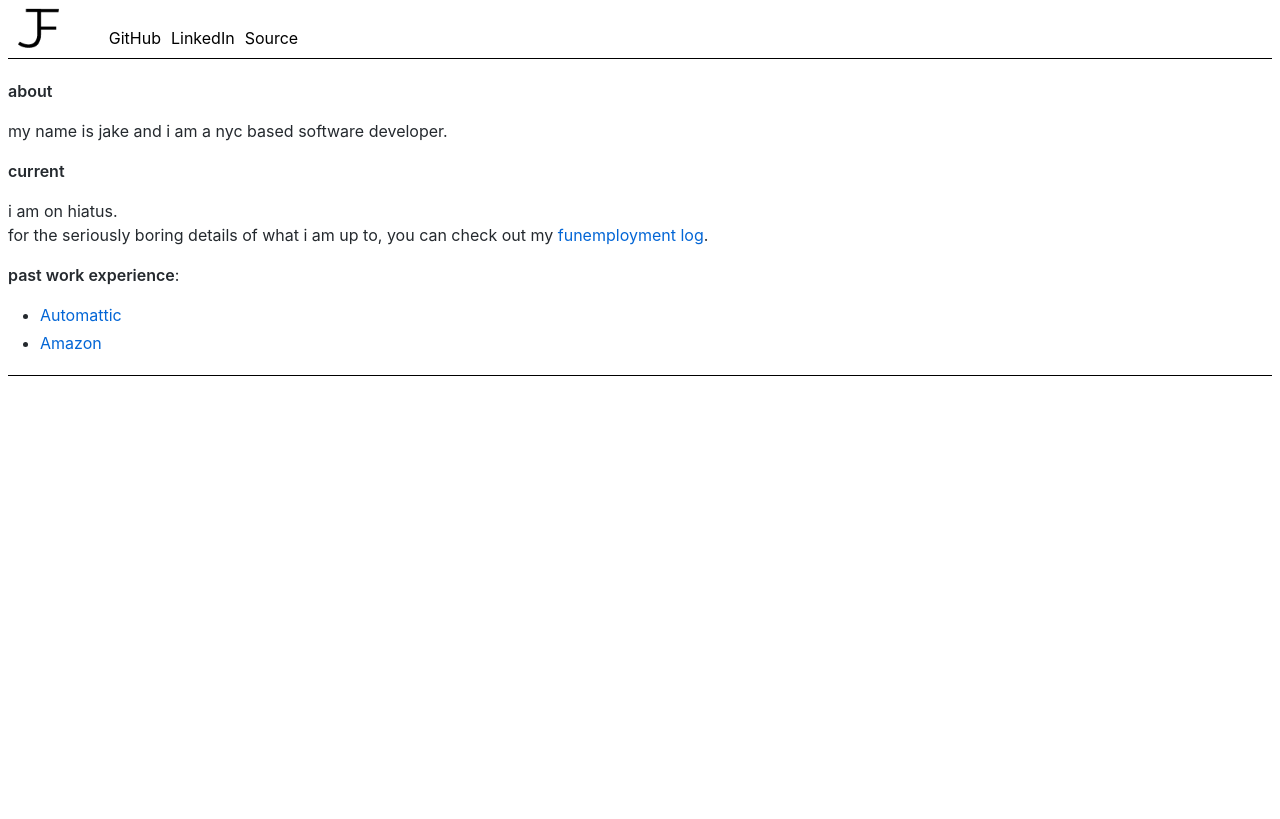
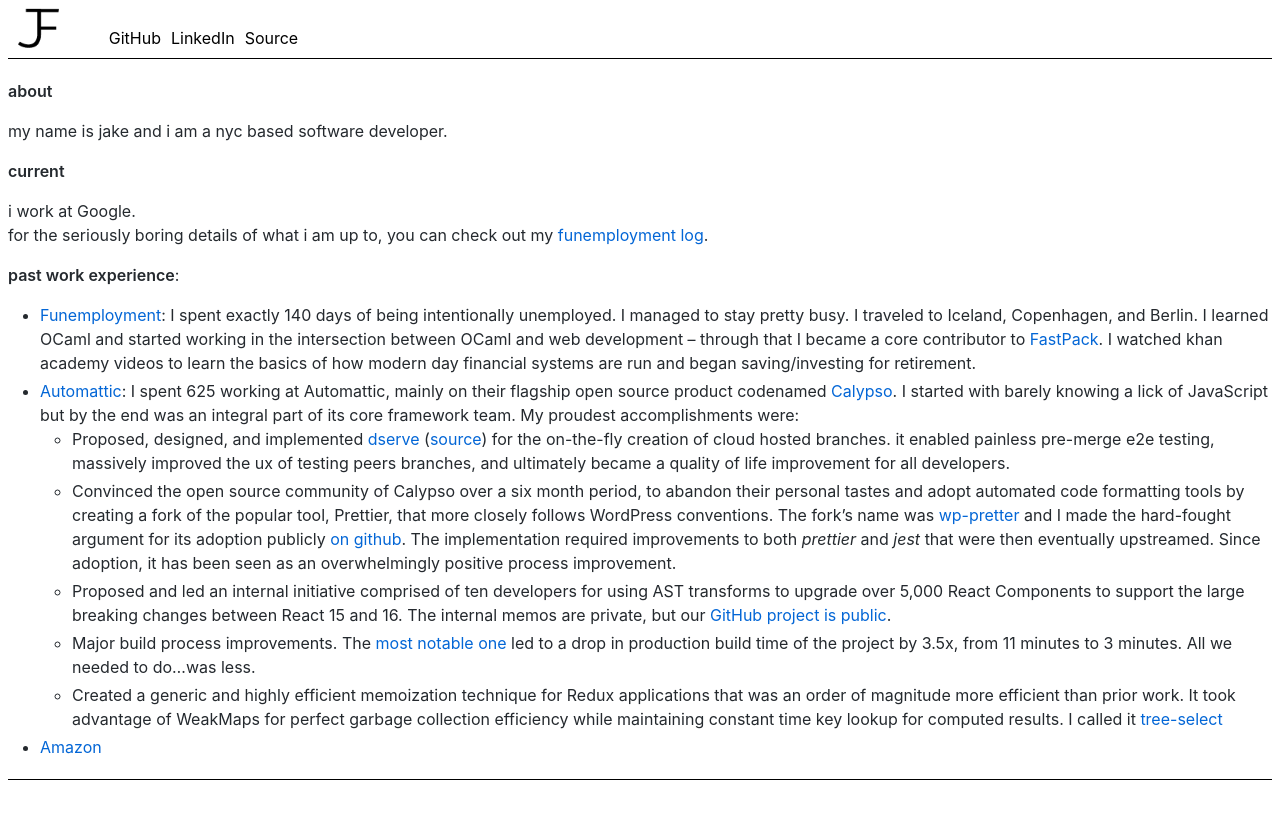
Before and after one commit to samouri/samouri.github.io, a Jekyll site: the page built from index.md, in a window 1280 px wide. Shown: the top 819 px of the page. Built offline with Jekyll 4.4.1, drawn with Linux system fonts in a browser that asks for light colours.

Commit message:
update with more things ive done as well as with my new job

```diff
--- a/index.md
+++ b/index.md
@@ -8,10 +8,16 @@
 
 **current**
 
-i am on hiatus. <br>
+i work at Google.<br>
 for the seriously boring details of what i am up to, you can check out my [funemployment log](/log). <br>
 
 **past work experience**:
 
-* [Automattic](https://automattic.com/)
+* [Funemployment](): I spent exactly 140 days of being intentionally unemployed. I managed to stay pretty busy. I traveled to Iceland, Copenhagen, and Berlin. I learned OCaml and started working in  the intersection between OCaml and web development -- through that I became a core contributor to [FastPack](https://github.com/fastpack/fastpack). I watched khan academy videos to learn the basics of how modern day financial systems are run and began saving/investing for retirement.
+* [Automattic](https://automattic.com/): I spent 625 working at Automattic, mainly on their flagship open source product codenamed [Calypso](https://github.com/Automattic/wp-calypso). I started with barely knowing a lick of JavaScript but by the end was an integral part of its core framework team.  My proudest accomplishments were:
+  * Proposed, designed, and implemented [dserve](https://wp.me/p2gHKz-oiS) ([source](https://github.com/Automattic/dserve)) for the on-the-fly creation of cloud hosted branches. it enabled painless pre-merge e2e testing, massively improved the ux of testing peers branches, and ultimately became a quality of life improvement for all developers.
+  * Convinced the open source community of Calypso over a six month period, to abandon their personal tastes and adopt automated code formatting tools by creating a fork of the popular tool, Prettier, that more closely follows WordPress conventions. The fork's name was [wp-pretter](https://github.com/Automattic/wp-prettier) and I made the hard-fought argument for its adoption publicly [on github](https://github.com/Automattic/wp-calypso/issues/12260). The implementation required improvements to both *prettier* and *jest* that were then eventually upstreamed.  Since adoption, it has been seen as an overwhelmingly positive process improvement.
+  * Proposed and led an internal initiative comprised of ten developers for using AST transforms to upgrade over 5,000 React Components to support the large breaking changes between React 15 and 16. The internal memos are private, but our [GitHub project is public](https://github.com/Automattic/wp-calypso/projects/49).
+  * Major build process improvements.  The [most notable one](https://github.com/Automattic/wp-calypso/pull/11352) led to a drop in production build time of the project by 3.5x, from 11 minutes to 3 minutes. All we needed to do...was less.
+  * Created a generic and highly efficient memoization technique for Redux applications that was an order of magnitude more efficient than prior work. It took advantage of WeakMaps for perfect garbage collection efficiency while maintaining constant time key lookup for computed results. I called it [tree-select](https://github.com/Automattic/wp-calypso/pull/20547)
 * [Amazon](http://amazon.com) <br>
```
Also changed, not shown: interview-prep/notes.md (+1 -1 lines), log.md (+10 -1 lines).
